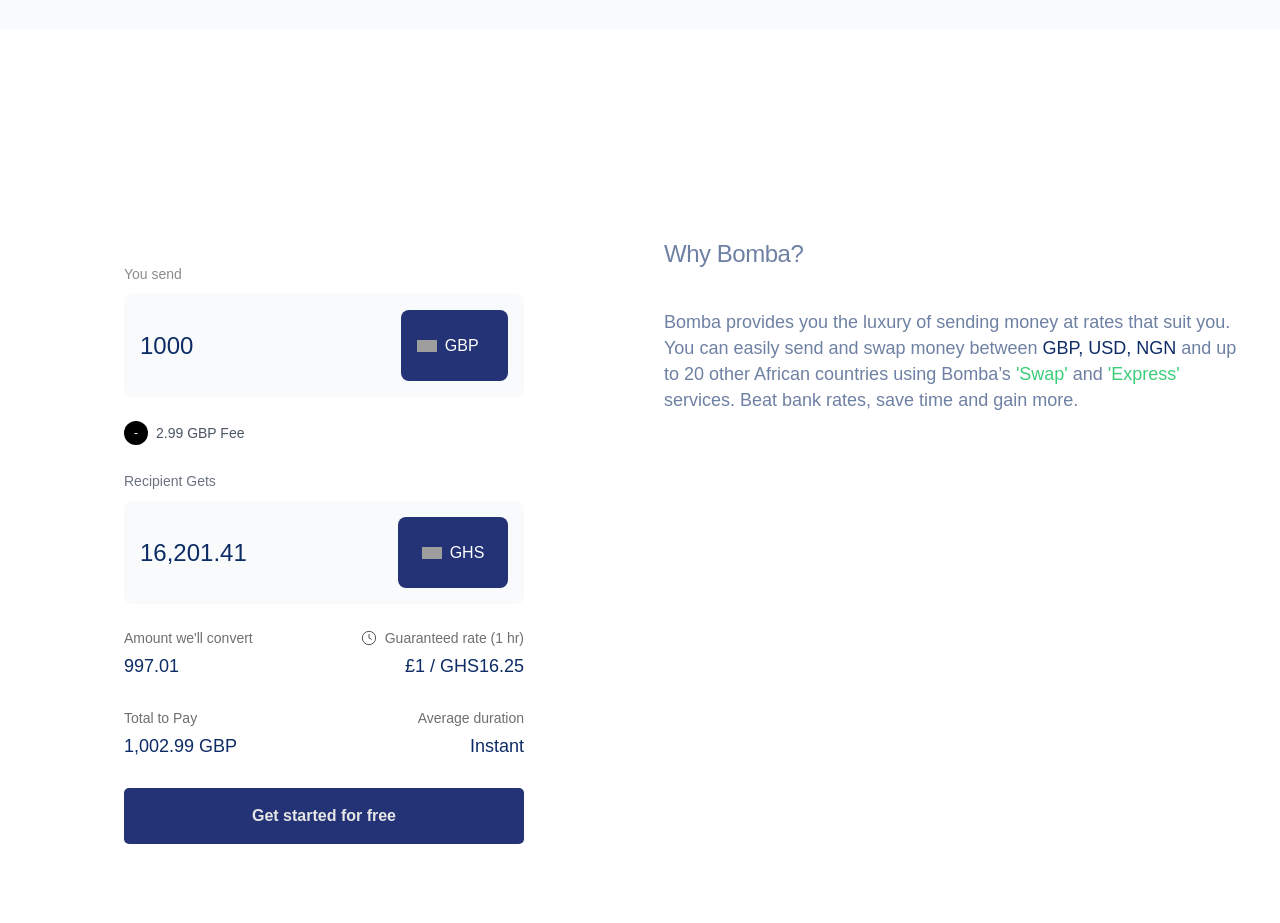
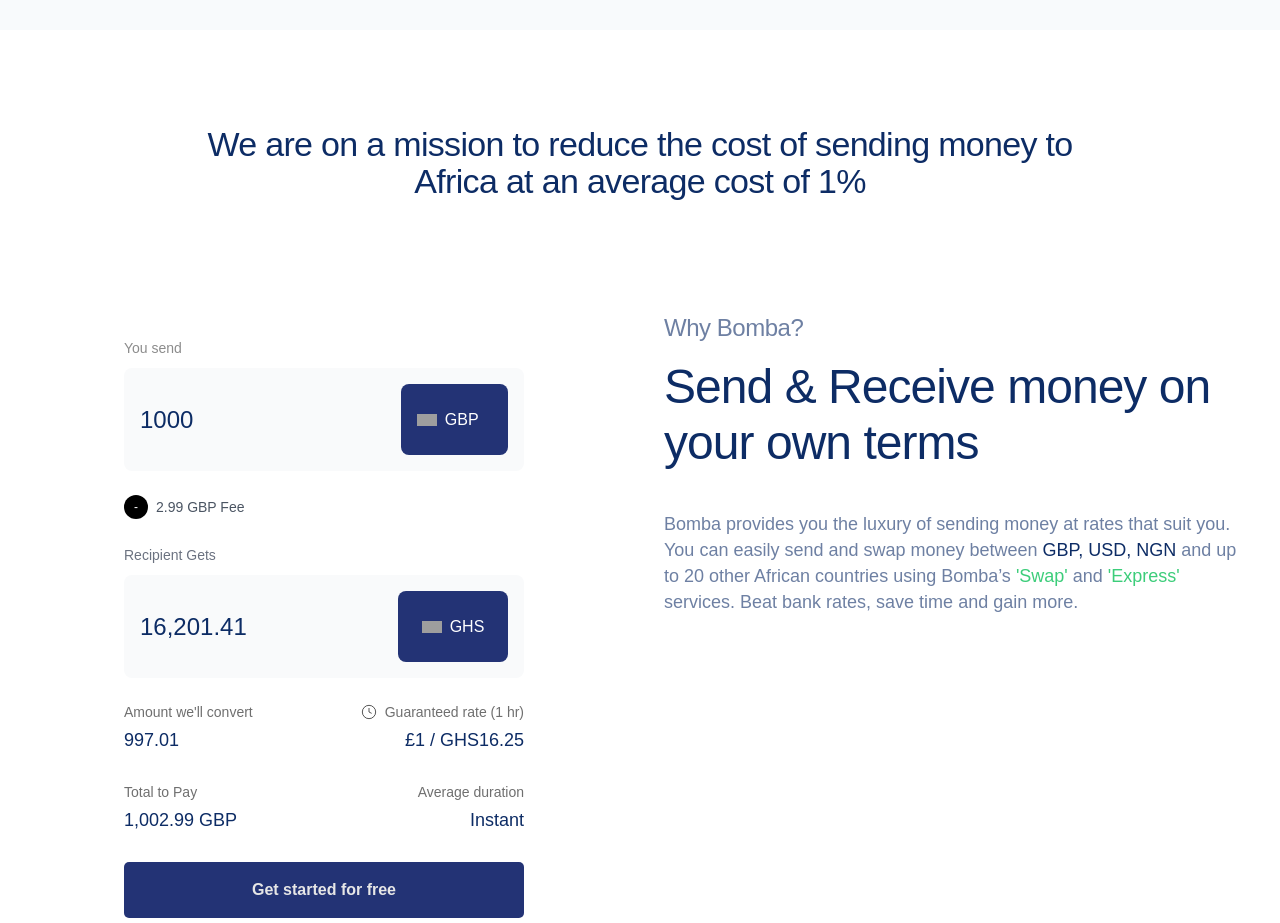
Before and after one commit to GloryKachi/Bank-App, a Nuxt app: page / in a window 1280 px wide. Shown: the part 1300-2223 px from the top of the page. Built offline with nearby package versions, Linux system fonts and the light colour scheme; grey boxes are pictures that could not be loaded; a web font is replaced by a local one.

Commit message:
desktop corrections

```diff
--- a/components/SendReceiveSection.vue
+++ b/components/SendReceiveSection.vue
@@ -2,14 +2,14 @@
   <section class="py-16 lg:py-24 bg-white">
     <div class="max-w-7xl mx-auto px-4 sm:px-6 lg:px-8">
 
-      <div class="text-center mb-28">
+      <div class="flex justify-center mb-28 px-4">
         <h2
-            class="block md:hidden w-full text-[34px] leading-[37px] tracking-[-0.02em] font-medium text-[#0D2C65] text-left"
+            class="w-full max-w-[940px] text-[34px] leading-[37px] tracking-[-0.02em] font-medium text-[#0D2C65] text-center"
         >
           We are on a mission to reduce the cost of sending money to Africa at an average cost of 1%
         </h2>
+      </div>
 
-      </div>
 
 
       <div class="grid grid-cols-1 md:grid-cols-2 gap-8 lg:gap-12">
@@ -33,7 +33,7 @@
 
               <!-- ONLY mobile-->
               <h3 class="font-medium  tracking-[-0.02em] text-[#0D2C65]
-              block md:hidden w-full  text-[48px] leading-[56px] align-bottom
+              block  w-full  text-[48px] leading-[56px] align-bottom
 ">
                 Send & Receive money on your own terms
               </h3>
```
